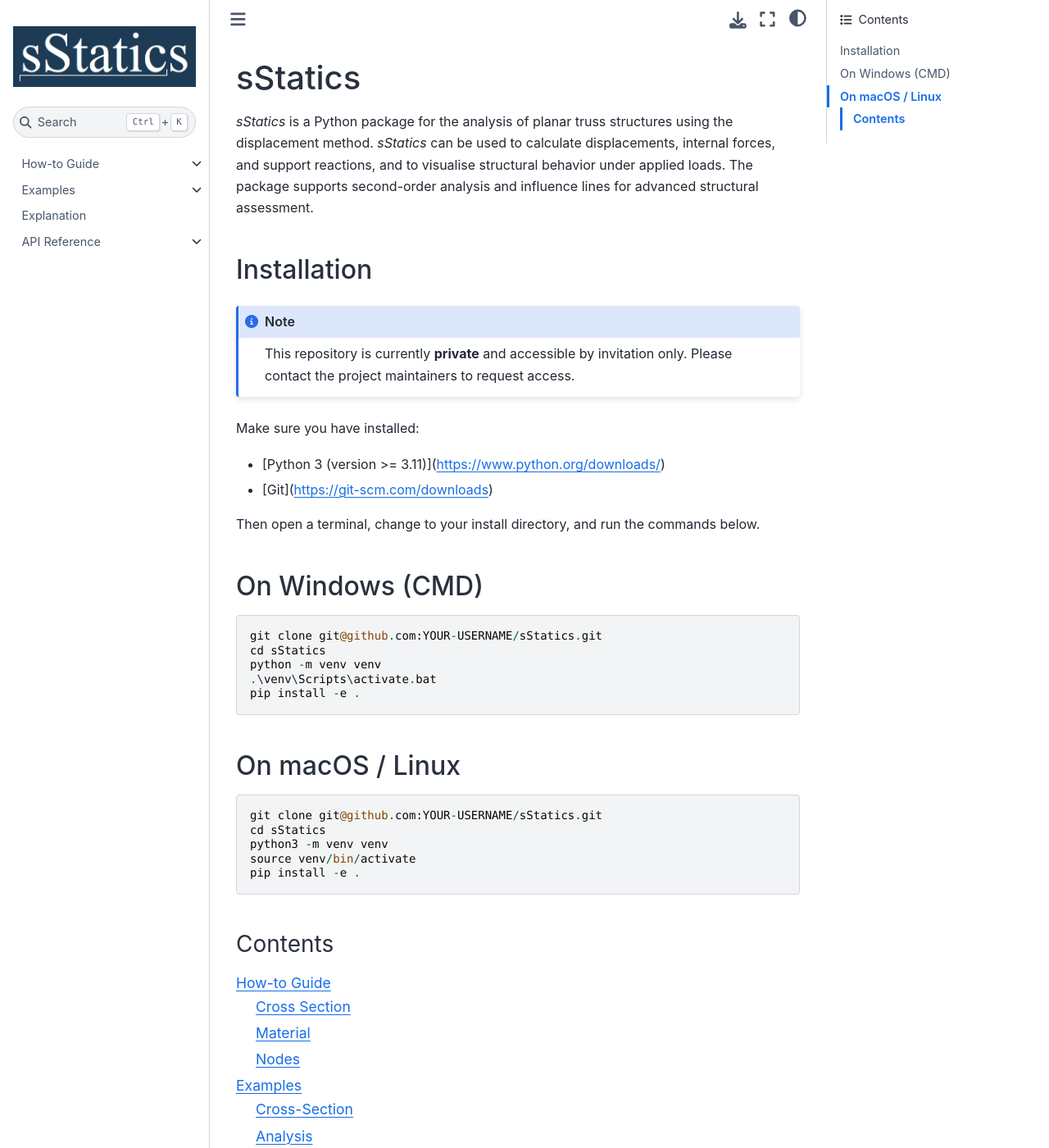
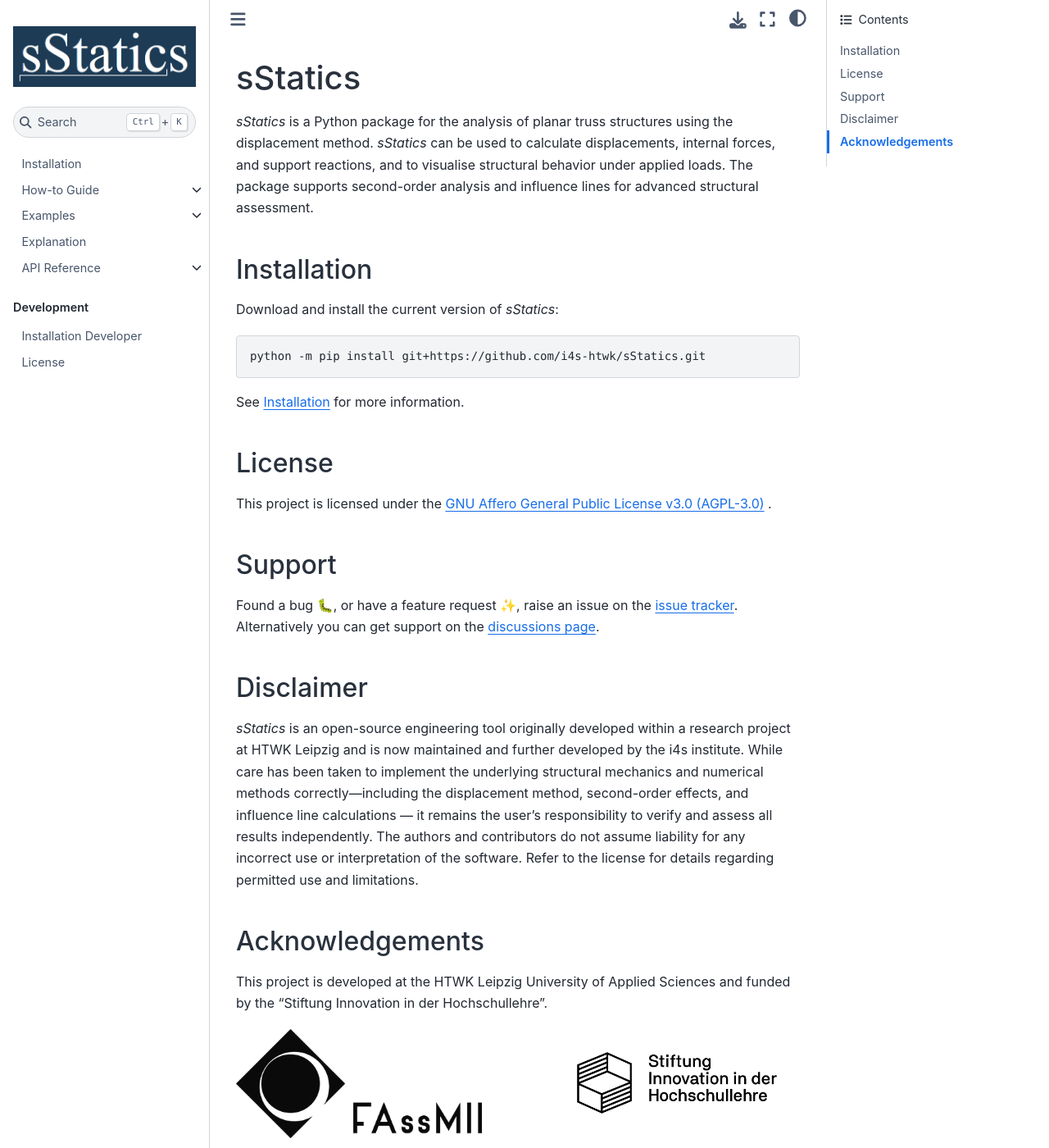
Before and after one commit to i4s-htwk/sStatics, a Sphinx documentation site: the page built from doc/source/index.rst, in a window 1280 px wide and 1400 px high. Shown: the whole window at 82% size. Built offline with Sphinx 7.4.7 and the Sphinx Book theme 1.1.4, drawn with Linux system fonts in a browser that asks for light colours; pages that are not in the unit, such as notebooks, are missing from menus; some of the changed text lies outside the part shown.

Commit message:
Add Installation for user and developer in doc

```diff
--- a/doc/source/index.rst
+++ b/doc/source/index.rst
@@ -1,9 +1,25 @@
+
+.. toctree::
+    :hidden:
+    :maxdepth: 2
+
+    installation
+    getting_started
+    howtoguide
+    examples
+    explanation
+    api
+
+.. toctree::
+    :caption: Development
+    :hidden:
+
+    contributing
+    License <license>
 
 ========
 sStatics
 ========
-
-
 `sStatics` is a Python package for the analysis of planar truss structures
 using the displacement method. `sStatics` can be used to calculate
 displacements,  internal forces, and support reactions, and to visualise
@@ -12,51 +28,60 @@
 
 Installation
 ------------
+Download and install the current version of `sStatics`:
 
-.. note::
+.. code:: console
 
-    This repository is currently **private** and accessible by invitation only.
-    Please contact the project maintainers to request access.
+   python -m pip install git+https://github.com/i4s-htwk/sStatics.git
 
-Make sure you have installed:
+See :ref:`label-installation` for more information.
 
-- [Python 3 (version >= 3.11)](https://www.python.org/downloads/)
-- [Git](https://git-scm.com/downloads)
-
-Then open a terminal, change to your install directory, and run the
-commands below.
-
-On Windows (CMD)
-----------------
-
-.. code-block::
-
-    git clone git@github.com:YOUR-USERNAME/sStatics.git
-    cd sStatics
-    python -m venv venv
-    .\venv\Scripts\activate.bat
-    pip install -e .
-
-On macOS / Linux
-----------------
-
-.. code-block::
-
-    git clone git@github.com:YOUR-USERNAME/sStatics.git
-    cd sStatics
-    python3 -m venv venv
-    source venv/bin/activate
-    pip install -e .
-
-Contents
-========
-
-.. toctree::
-    :maxdepth: 2
+License
+-------
+This project is licensed under the :doc:`GNU Affero General Public License
+v3.0 (AGPL-3.0) <license>` .
 
 
-    getting_started
-    howtoguide
-    examples
-    explanation
-    api
+Support
+-------
+Found a bug 🐛, or have a feature request ✨, raise an issue on the
+`issue tracker <https://github.com/i4s-htwk/sStatics/issues>`_.
+Alternatively you can get support on the
+`discussions page <https://github.com/orgs/i4s-htwk/discussions>`_.
+
+Disclaimer
+----------
+`sStatics` is an open-source engineering tool originally developed within a
+research project at HTWK Leipzig and is now maintained and further
+developed by the i4s institute. While care has been taken to implement the
+underlying structural mechanics and numerical methods correctly—including
+the displacement method, second-order effects, and influence line
+calculations — it remains the user's responsibility to verify and assess all
+results independently. The authors and contributors do not assume liability
+for any incorrect use or interpretation of the software. Refer to the
+license for details regarding permitted use and limitations.
+
+Acknowledgements
+----------------
+This project is developed at the HTWK Leipzig University of Applied
+Sciences and funded by the "Stiftung Innovation in der Hochschullehre".
+
+.. image:: images/FAssMII_logo_WHITE_transparent.png
+    :class: only-dark
+    :width: 300px
+    :align: left
+
+.. image:: images/FAssMII_logo_BLACK_transparent.png
+    :class: only-light
+    :width: 300px
+    :align: left
+
+.. image:: images/Logo_Stiftung_Hochschullehre_neg.png
+    :class: only-dark
+    :width: 300px
+    :align: right
+
+.. image:: images/Logo_Stiftung_Hochschullehre_pos.png
+    :class: only-light
+    :width: 300px
+    :align: right
--- /dev/null
+++ b/doc/source/license.rst
@@ -0,0 +1,6 @@
+=======
+License
+=======
+
+.. literalinclude:: ../../LICENSE.txt
+   :language: text
```
Also changed, not shown: doc/source/contributing.rst (added, +60 -0 lines), doc/source/installation.rst (added, +43 -0 lines), doc/source/images/FAssMII_logo_BLACK_transparent.png (added), doc/source/images/Logo_Stiftung_Hochschullehre_pos.png (added).
